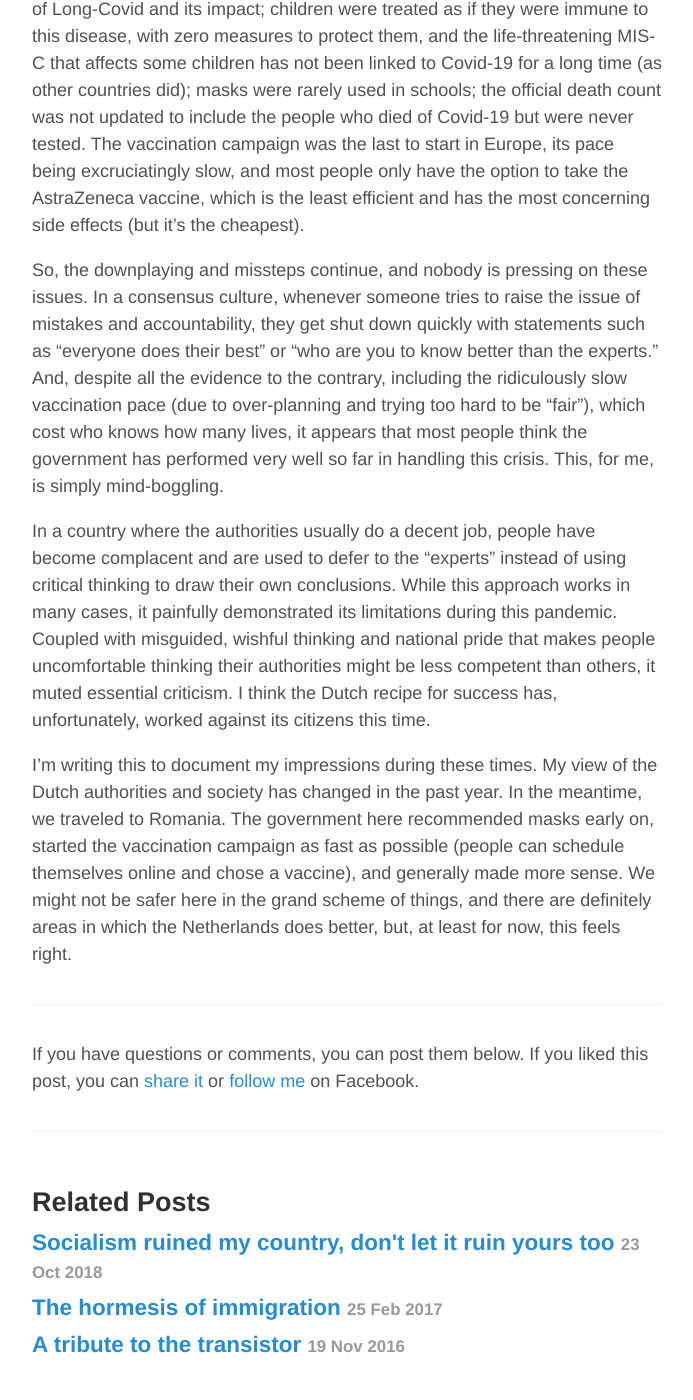
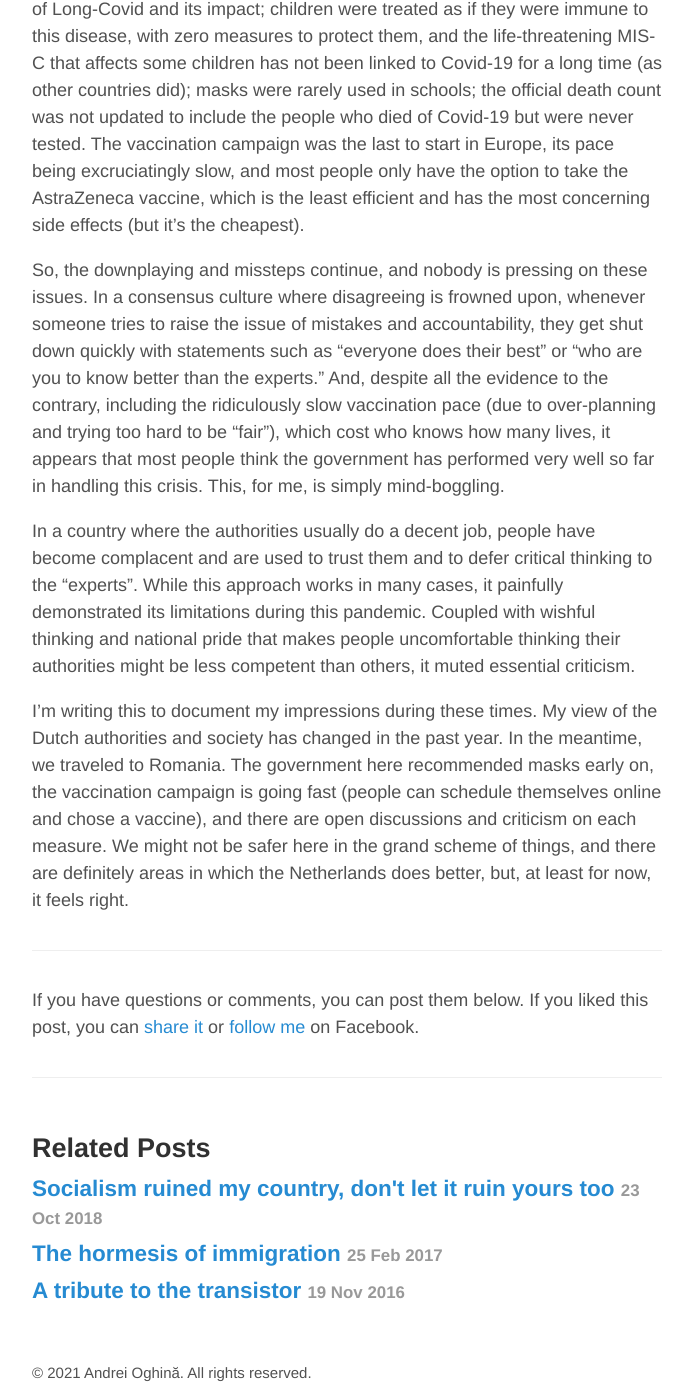
Before and after one commit to aoghina/aoghina.github.io, a Jekyll site: the page built from _posts/2021-03-30-the-intelligent-lockdown.md, in a window 1280 px wide and 1400 px high, scrolled down 2183 px. Shown: the whole window, without its empty margins (293-986 px from the left). Built offline with Jekyll 4.4.1, drawn with Linux system fonts in a browser that asks for light colours; comment, search, counter and statistics services are not loaded.

Commit message:
Update itel loc

```diff
--- a/_posts/2021-03-30-the-intelligent-lockdown.md
+++ b/_posts/2021-03-30-the-intelligent-lockdown.md
@@ -29,8 +29,8 @@ There was an eery sense of blind trust and obedience in the air. In a secularize
 
 They refused to acknowledge the role of both asymptomatic and aerosol transmission, despite overwhelming evidence; there was little acknowledgment of Long-Covid and its impact; children were treated as if they were immune to this disease, with zero measures to protect them, and the life-threatening MIS-C that affects some children has not been linked to Covid-19 for a long time (as other countries did); masks were rarely used in schools; the official death count was not updated to include the people who died of Covid-19 but were never tested. The vaccination campaign was the last to start in Europe, its pace being excruciatingly slow, and most people only have the option to take the AstraZeneca vaccine, which is the least efficient and has the most concerning side effects (but it's the cheapest).
 
-So, the downplaying and missteps continue, and nobody is pressing on these issues. In a consensus culture, whenever someone tries to raise the issue of mistakes and accountability, they get shut down quickly with statements such as "everyone does their best" or "who are you to know better than the experts." And, despite all the evidence to the contrary, including the ridiculously slow vaccination pace (due to over-planning and trying too hard to be "fair"), which cost who knows how many lives, it appears that most people think the government has performed very well so far in handling this crisis. This, for me, is simply mind-boggling.
+So, the downplaying and missteps continue, and nobody is pressing on these issues. In a consensus culture where disagreeing is frowned upon, whenever someone tries to raise the issue of mistakes and accountability, they get shut down quickly with statements such as "everyone does their best" or "who are you to know better than the experts." And, despite all the evidence to the contrary, including the ridiculously slow vaccination pace (due to over-planning and trying too hard to be "fair"), which cost who knows how many lives, it appears that most people think the government has performed very well so far in handling this crisis. This, for me, is simply mind-boggling.
 
-In a country where the authorities usually do a decent job, people have become complacent and are used to defer to the "experts" instead of using critical thinking to draw their own conclusions. While this approach works in many cases, it painfully demonstrated its limitations during this pandemic. Coupled with misguided, wishful thinking and national pride that makes people uncomfortable thinking their authorities might be less competent than others, it muted essential criticism. I think the Dutch recipe for success has, unfortunately, worked against its citizens this time.
+In a country where the authorities usually do a decent job, people have become complacent and are used to trust them and to defer critical thinking to the "experts". While this approach works in many cases, it painfully demonstrated its limitations during this pandemic. Coupled with wishful thinking and national pride that makes people uncomfortable thinking their authorities might be less competent than others, it muted essential criticism.
 
-I'm writing this to document my impressions during these times. My view of the Dutch authorities and society has changed in the past year. In the meantime, we traveled to Romania. The government here recommended masks early on, started the vaccination campaign as fast as possible (people can schedule themselves online and chose a vaccine), and generally made more sense. We might not be safer here in the grand scheme of things, and there are definitely areas in which the Netherlands does better, but, at least for now, this feels right.
+I'm writing this to document my impressions during these times. My view of the Dutch authorities and society has changed in the past year. In the meantime, we traveled to Romania. The government here recommended masks early on, the vaccination campaign is going fast (people can schedule themselves online and chose a vaccine), and there are open discussions and criticism on each measure. We might not be safer here in the grand scheme of things, and there are definitely areas in which the Netherlands does better, but, at least for now, it feels right.
```
